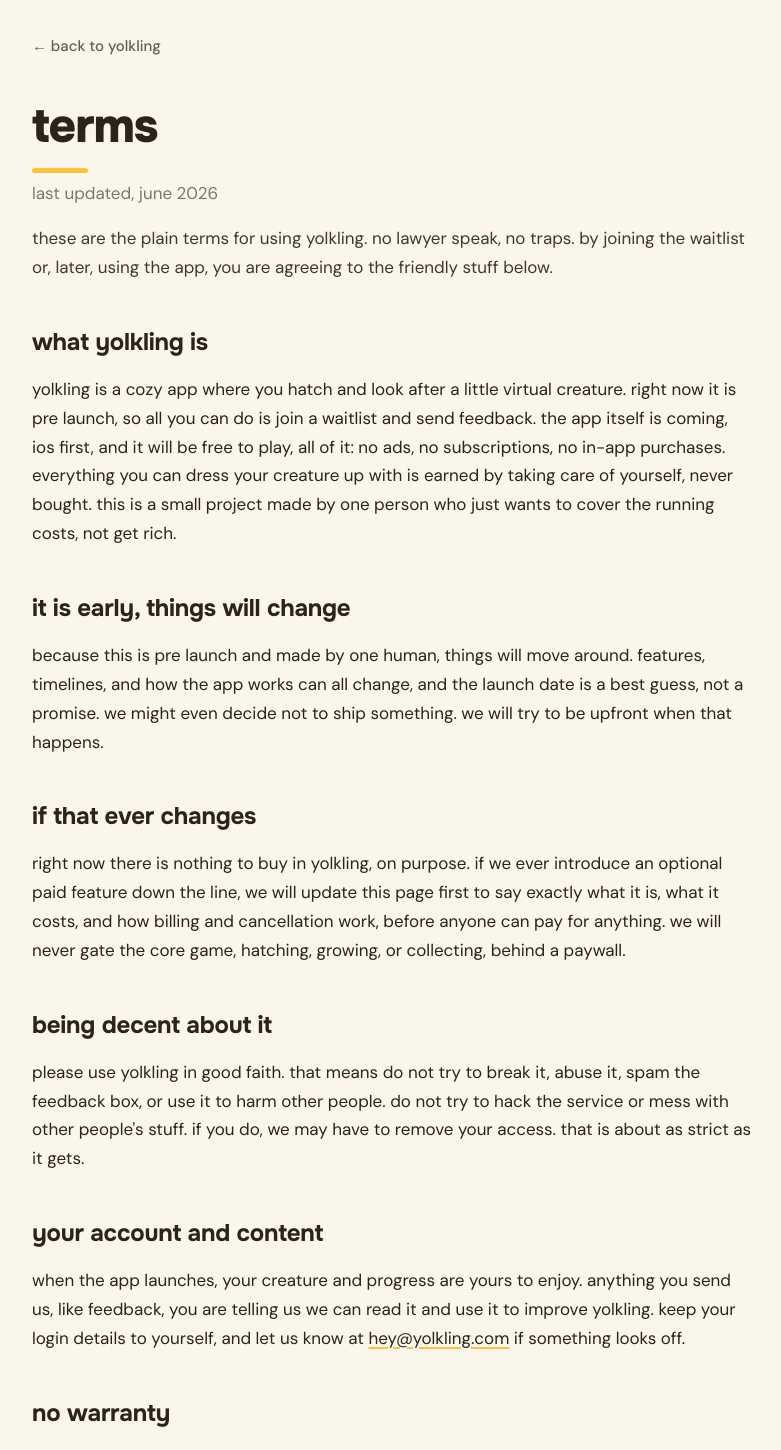
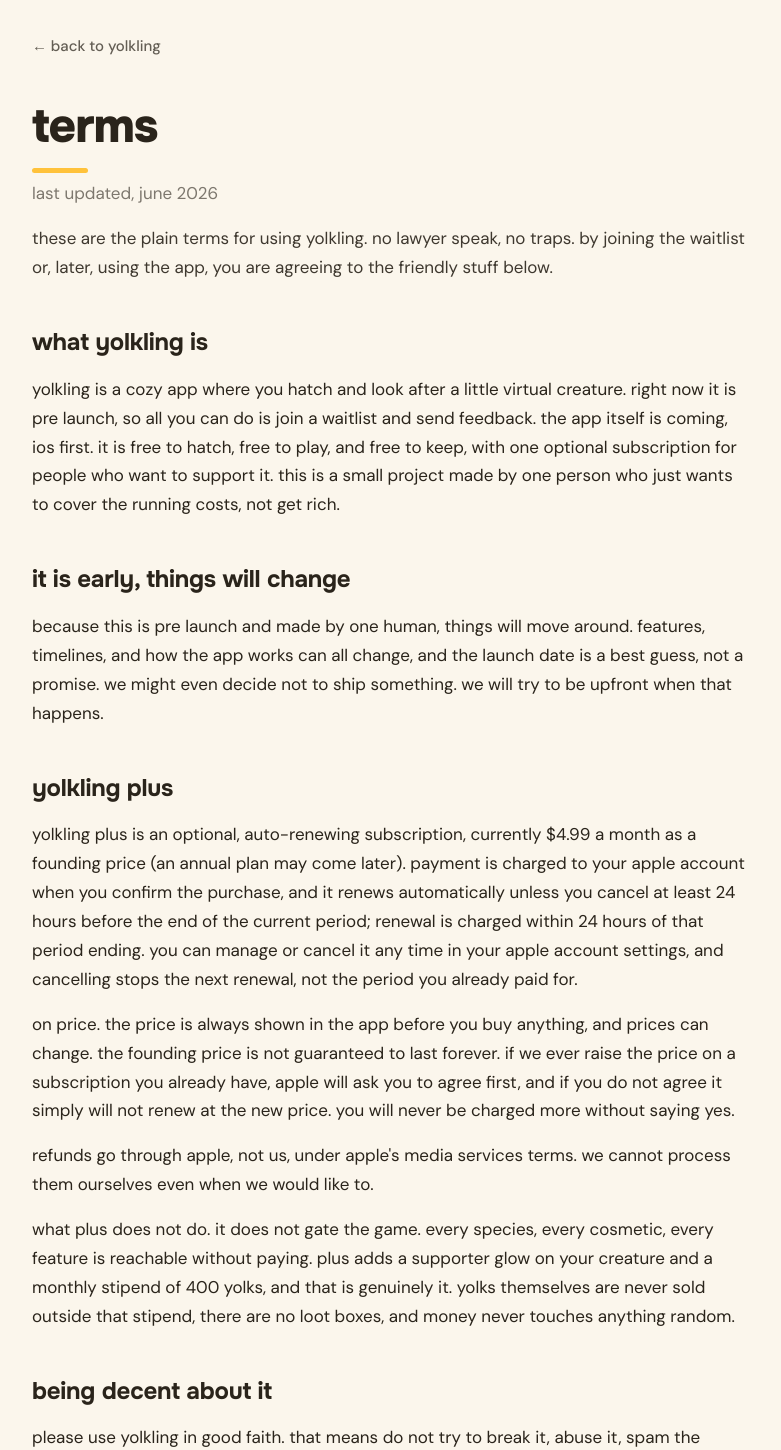
Before and after one commit to SankrityaT/yolkling-landing, a Next.js app: page /terms in a window 1280 px wide. Shown: the top 1450 px of the page, without its empty margins (248-1029 px from the left). Built offline with nearby package versions, Linux system fonts and the light colour scheme.

Commit message:
Fix AASA to real bundle id, restore Yolkling Plus terms (subscription is live, not removed)

```diff
--- a/app/terms/page.tsx
+++ b/app/terms/page.tsx
@@ -113,10 +113,9 @@ export default function TermsPage() {
         <p>
           yolkling is a cozy app where you hatch and look after a little virtual creature. right now
           it is pre launch, so all you can do is join a waitlist and send feedback. the app itself is
-          coming, ios first, and it will be free to play, all of it: no ads, no subscriptions, no
-          in-app purchases. everything you can dress your creature up with is earned by taking care
-          of yourself, never bought. this is a small project made by one person who just wants to
-          cover the running costs, not get rich.
+          coming, ios first. it is free to hatch, free to play, and free to keep, with one optional
+          subscription for people who want to support it. this is a small project made by one person
+          who just wants to cover the running costs, not get rich.
         </p>
 
         <h2>it is early, things will change</h2>
@@ -127,12 +126,31 @@ export default function TermsPage() {
           happens.
         </p>
 
-        <h2>if that ever changes</h2>
+        <h2>yolkling plus</h2>
         <p>
-          right now there is nothing to buy in yolkling, on purpose. if we ever introduce an optional
-          paid feature down the line, we will update this page first to say exactly what it is, what
-          it costs, and how billing and cancellation work, before anyone can pay for anything. we
-          will never gate the core game, hatching, growing, or collecting, behind a paywall.
+          yolkling plus is an optional, auto-renewing subscription, currently $4.99 a month as a
+          founding price (an annual plan may come later). payment is charged to your apple account
+          when you confirm the purchase, and it renews automatically unless you cancel at least 24
+          hours before the end of the current period; renewal is charged within 24 hours of that
+          period ending. you can manage or cancel it any time in your apple account settings, and
+          cancelling stops the next renewal, not the period you already paid for.
+        </p>
+        <p>
+          on price. the price is always shown in the app before you buy anything, and prices can
+          change. the founding price is not guaranteed to last forever. if we ever raise the price on
+          a subscription you already have, apple will ask you to agree first, and if you do not
+          agree it simply will not renew at the new price. you will never be charged more without
+          saying yes.
+        </p>
+        <p>
+          refunds go through apple, not us, under apple&apos;s media services terms. we cannot
+          process them ourselves even when we would like to.
+        </p>
+        <p>
+          what plus does not do. it does not gate the game. every species, every cosmetic, every
+          feature is reachable without paying. plus adds a supporter glow on your creature and a
+          monthly stipend of 400 yolks, and that is genuinely it. yolks themselves are never sold
+          outside that stipend, there are no loot boxes, and money never touches anything random.
         </p>
 
         <h2>being decent about it</h2>
```
Also changed, not shown: 1 other file (tests, documents, lock files or other folders).
